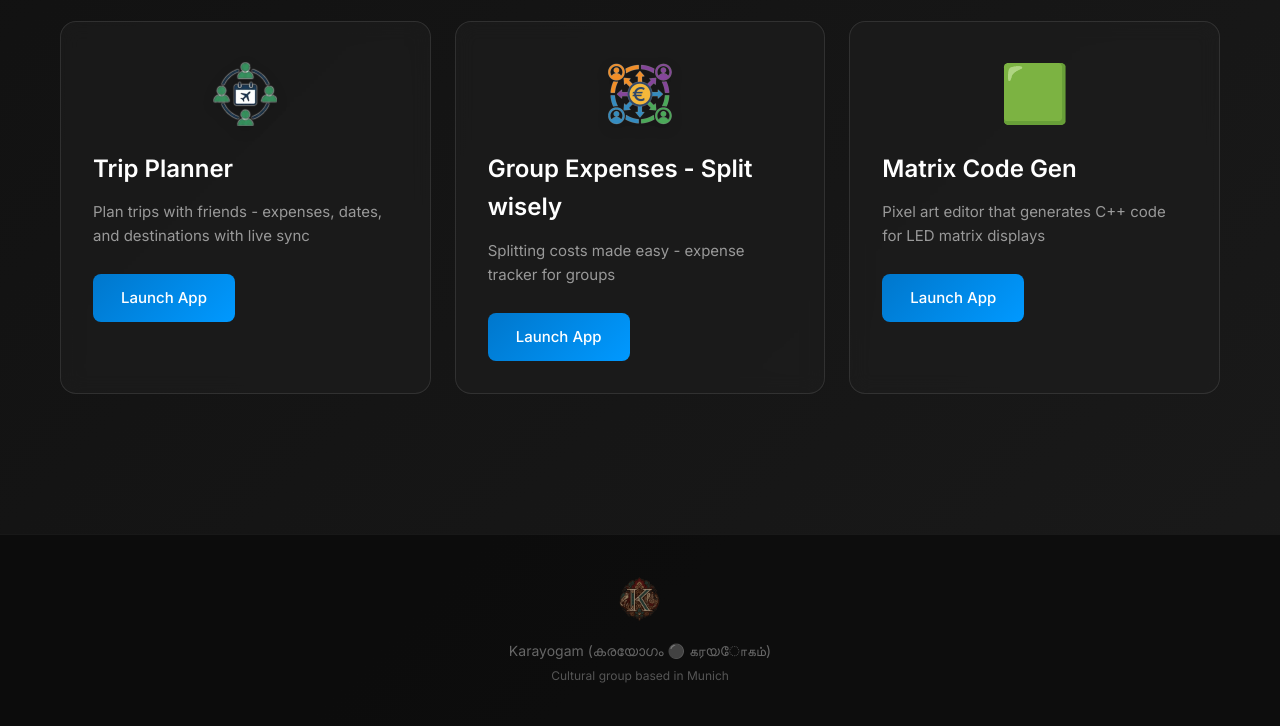
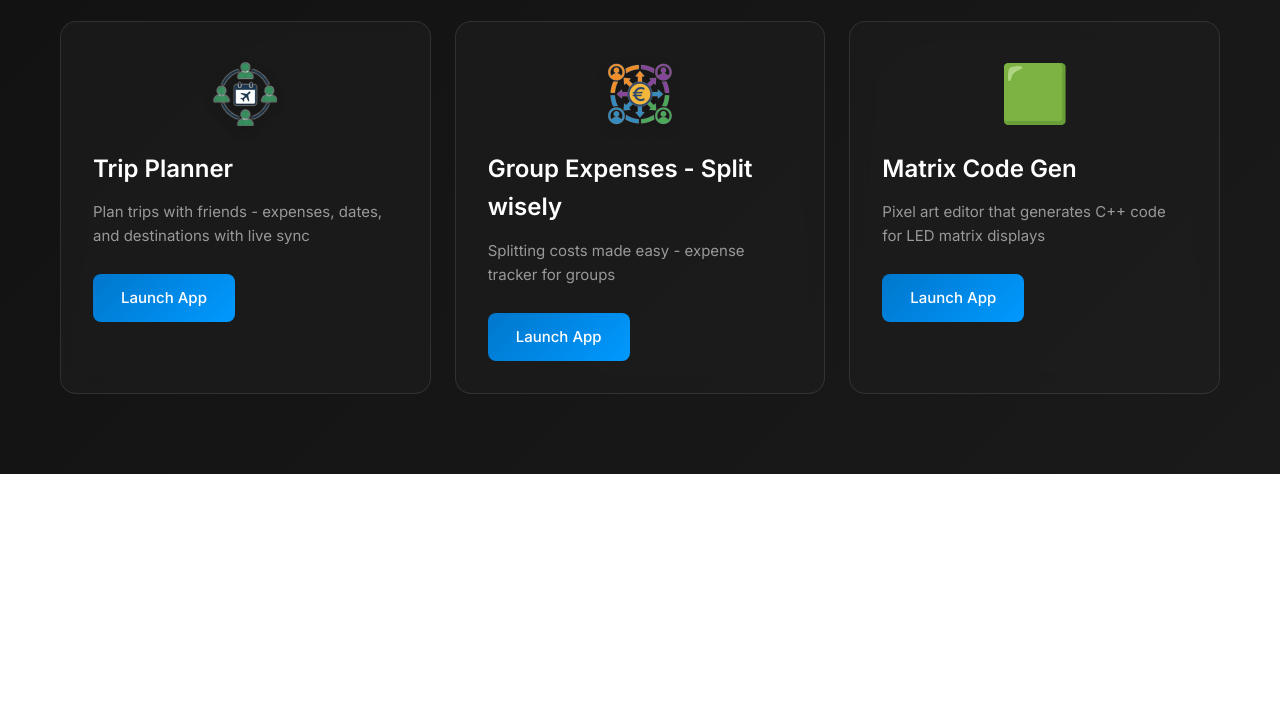
Before and after one commit to jayvn/renderco.de, a plain HTML site: page index.html in a window 1280 px wide. Shown: the part 684-1410 px from the top of the page. After the commit the page ends 1158 px from the top, so only its background shows below. Drawn offline with Linux system fonts and the light colour scheme.

Commit message:
rm karayogam references

```diff
--- a/index.html
+++ b/index.html
@@ -69,14 +69,6 @@
         </div>
     </div>
 
-    <!-- Footer with cultural info -->
-    <footer class="site-footer">
-        <div class="footer-content">
-            <img src="images/logo.png" alt="Logo" class="footer-logo">
-            <p class="footer-text">Karayogam (കരയോഗം ⚫ கரയோகம்)</p>
-            <p class="footer-subtext">Cultural group based in Munich</p>
-        </div>
-    </footer>
 
     <script src="/shared/nav.js"></script>
 </body>
--- a/shared/nav.css
+++ b/shared/nav.css
@@ -1,6 +1,6 @@
 /* Modern App Gallery Navigation Styles */
 
-.karayogam-nav {
+.app-nav {
     background: rgba(20, 20, 20, 0.95);
     backdrop-filter: blur(10px);
     border-bottom: 1px solid rgba(255, 255, 255, 0.08);
--- a/shared/nav.js
+++ b/shared/nav.js
@@ -32,7 +32,7 @@
         const currentPath = window.location.pathname;
 
         return `
-            <nav class="karayogam-nav">
+            <nav class="app-nav">
                 <div class="nav-container">
                     <a href="${nav.brand.home}" class="nav-brand">
                         <img src="${nav.brand.logo}" alt="Logo" class="nav-logo">
```
Also changed, not shown: _templates/html-app-template.html (+3 -3 lines), _templates/react-app-template.html (+3 -3 lines), choreo/index.html (+2 -2 lines), events/index.html (+1 -1 lines), _templates/README.md, choreo/manifest.json, secret-santa/manifest.json.
